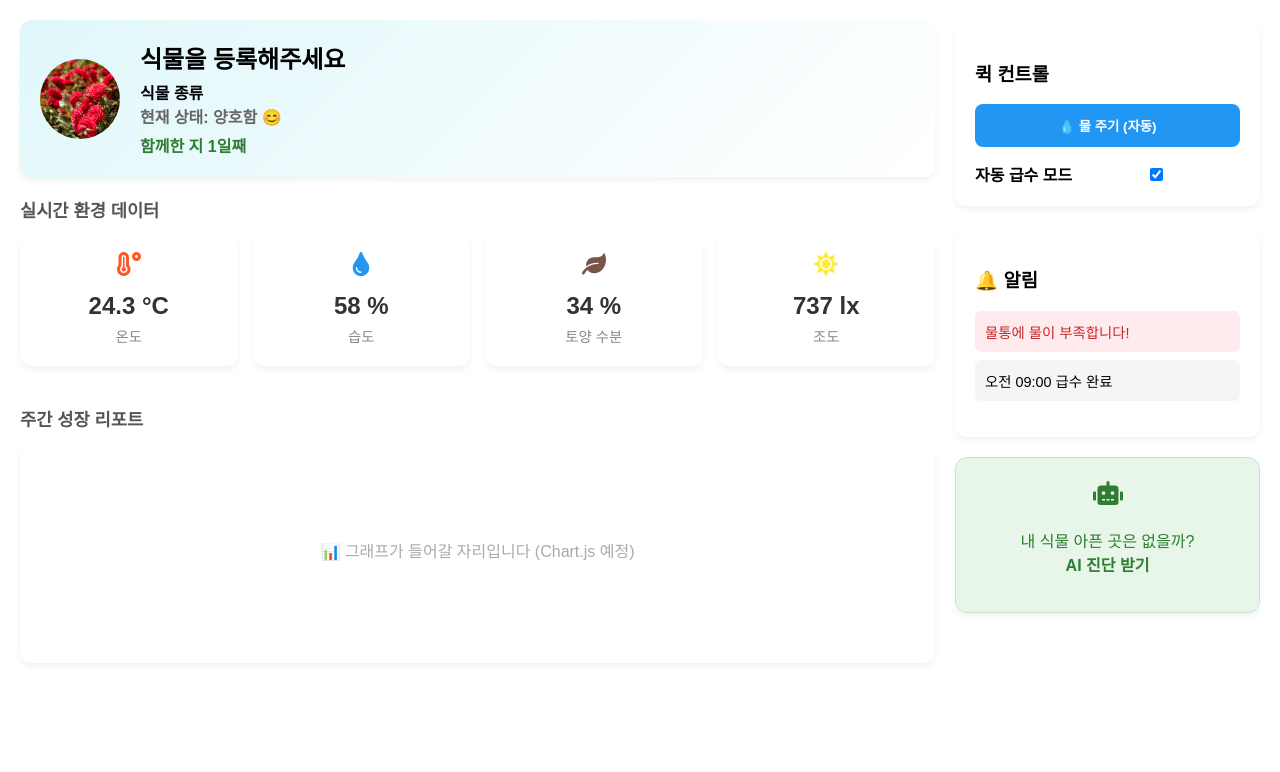
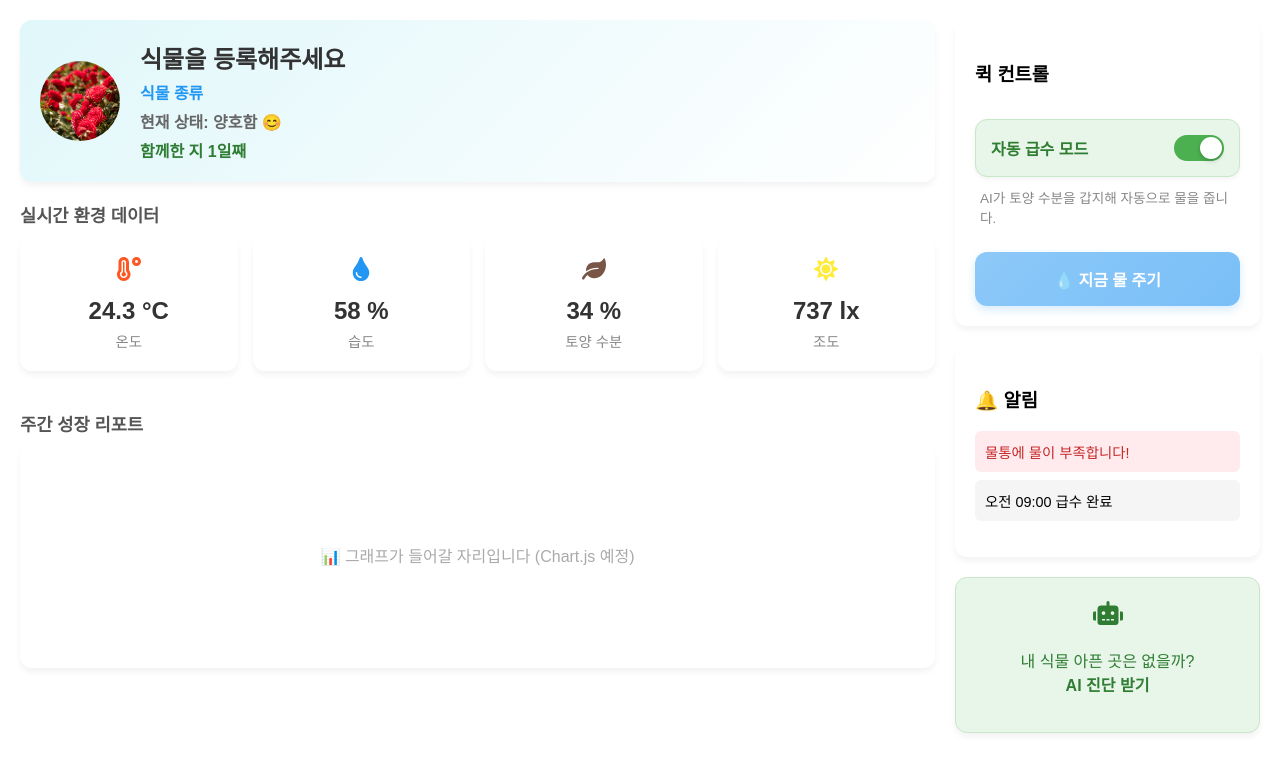
Before and after one commit to refresh-groot/refresh, a React (Vite) app in the folder frontend/: page /menu in a window 1280 px wide. Shown: the top 772 px of the page. Built offline with nearby package versions, Linux system fonts and the light colour scheme; no server answers; a web font is replaced by a local one.

Commit message:
프로필 화면 수정

```diff
--- a/frontend/src/pages/Menu/Menu.css
+++ b/frontend/src/pages/Menu/Menu.css
@@ -1,7 +1,7 @@
 .menu-dashboard {
     box-sizing: border-box;
     display: grid;
-    grid-template-columns: 3fr 1fr;
+    grid-template-columns: minmax(0, 3fr) 1fr;
     gap: 20px;
     padding: 20px;
     max-width: 1400px;
@@ -28,6 +28,7 @@
     align-items: center;
     gap: 20px;
     background: linear-gradient(135deg, #e0f7fa 0%, #ffffff 100%);
+    overflow: hidden;
 }
 
 .img-placeholder {
@@ -49,6 +50,14 @@
     border-radius: 50%;
 }
 
+.plant-info{
+    flex: 1;
+    min-width: 0;
+    display: flex;
+    flex-direction: column;
+    justify-content: center;
+}
+
 .plant-info h2 { margin: 0 0 5px 0; }
 .status-text { color: #666; font-weight:bold; margin: 0; }
 .growth-day { color: #2e7d32; font-weight: bold; margin-top: 5px; }
@@ -66,9 +75,26 @@
     align-items: center;
 }
 
+.plant-nickname{
+    font-size: 1.5rem;
+    font-weight: bold;
+    color: #333;
+    margin: 0 0 5px 0;
+    white-space: nowrap;
+    overflow: hidden;
+    text-overflow: ellipsis;
+    width: 100%;
+    display: block;
+}
+
 .plant-species{
-    margin: 0 auto;
+    font-size: 1rem;
+    color:#2196f3;
     font-weight: bold;
+    margin: 0 0 5px 0;
+    white-space: nowrap;
+    overflow: hidden;
+    text-overflow: ellipsis;
 }
 
 .icon-box { font-size: 24px; margin-bottom: 10px; }
@@ -88,24 +114,92 @@
     text-align: center;
     line-height: 150px;
 }
-.control-btn {
-    width: 100%;
-    padding: 12px;
-    background-color: #2196f3;
+
+.control-panel{
+    display: flex;
+    flex-direction: column;
+    gap: 15px;
+}
+
+.mode-toggle-box{
+    display:flex;
+    justify-content: space-between;
+    align-items: center;
+    padding: 15px;
+    border-radius: 12px;
+    cursor: pointer;
+    transition: all 0.3s ease;
+    box-shadow: 0 2px 5px rgba(0,0,0,0.05);
+}
+
+.mode-toggle-box.auto{
+    background-color: #e8f5e9;
+    border: 1px solid #c8e6c9;
+    color: #2e7d32;
+}
+
+.mode-toggle-box.manual{
+    background-color: #f5f5f5;
+    border: 1px solid #e0e0e0;
+    color: #616161;
+}
+
+.toggle-label{
+    font-weight: bold;
+    font-size: 1rem;
+}
+
+.toggle-track{
+    width: 50px;
+    height: 26px;
+    background-color: #ddd;
+    border-radius: 20px;
+    position: relative;
+    transition: background-color 0.3s ease;
+}
+
+.mode-toggle-box.auto .toggle-track{
+    background-color: #4caf50;
+}
+
+.toggle-knob{
+    width: 22px;
+    height: 22px;
+    background-color: white;
+    border-radius: 50%;
+    position: absolute;
+    top: 2px;
+    left: 2px;
+    transition: transform 0.3s cubic-bezier(0.4, 0.0, 0.2, 1);
+    box-shadow: 0 2px 4px rgba(0, 0, 0, 0.2);
+}
+
+.mode-toggle-box.auto .toggle-knob{
+    transform: translateX(24px);
+}
+
+.mode-desc{
+    font-size: 0.85rem;
+    color: #888;
+    margin: -5px 0 10px 0;
+    padding-left: 5px;
+}
+
+.water-btn{
+    background: linear-gradient(135deg, #42a5f5 0%, #2196f3 100%);
     color: white;
     border: none;
-    border-radius: 8px;
+    padding: 15px;
+    border-radius: 12px;
     font-weight: bold;
+    font-size: 1rem;
     cursor: pointer;
-    margin-bottom: 15px;
+    box-shadow: 0 4px 10px rgba(33, 150, 243, 0.3);
+    transition: transform 0.2s, box-shadow 0.2s;
 }
-.control-btn:hover { background-color: #1976d2; }
 
-.toggle-box {
-    display: flex;
-    justify-content: space-between;
-    align-items: center;
-    font-weight: bold;
+.water-btn:active{
+    transform: scale(0.98);
 }
 
 .alert-list {
--- a/frontend/src/pages/Menu/Menu.jsx
+++ b/frontend/src/pages/Menu/Menu.jsx
@@ -5,6 +5,7 @@ import { FaTemperatureHigh, FaTint, FaSun, FaLeaf, FaRobot } from 'react-icons/f
 import { SERVER_URL } from '../../app/constants';
 import { useSensorData } from '../../hooks/useSensorData';
 import defaultImg from '../../assets/img/default.png';
+import Swal from 'sweetalert2';
 
 function Menu() {
   const location = useLocation();
@@ -34,7 +35,7 @@ function Menu() {
         };
   });
 
-  // ✅ receivedPlant 들어오면 currentPlant 갱신 (name -> plant_name)
+  // receivedPlant 들어오면 currentPlant 갱신
   useEffect(() => {
     if (
       receivedPlant &&
@@ -44,7 +45,7 @@ function Menu() {
     }
   }, [receivedPlant, currentPlant.plant_name]);
 
-  // ✅ 메뉴에서 새로고침해도 보이게 저장
+  // 메뉴에서 새로고침해도 보이게 저장
   useEffect(() => {
     if (currentPlant) {
       localStorage.setItem('my-plants', JSON.stringify([currentPlant]));
@@ -60,7 +61,7 @@ function Menu() {
     return days + 1;
   };
 
-  // ✅ 이미지 src 정규화 (오타 startsWith + 서버 경로 붙이기)
+  // 이미지 src 정규화 (오타 startsWith + 서버 경로 붙이기)
   const getImageSrc = (url) => {
     if (!url) return defaultImg;
 
@@ -101,13 +102,23 @@ function Menu() {
           </div>
 
           <div className="plant-info">
-            <h2>{currentPlant.plant_name}</h2>
+            <h2 className='plant-nickname'>{currentPlant.plant_name}</h2>
             <p className="plant-species">{currentPlant.species}</p>
             <p className="status-text">
-              현재 상태: {sensorData.soil < 30 ? '목마름 💧' : '양호함 😊'}
+              현재 상태: {
+              currentPlant.status === 'archived' || currentPlant.status === 'dead'
+              ? `${currentPlant.death_reason || '원인 미상'}(으)로 사망 ☠️`
+              : (sensorData.soil < 30 ? '목마름 💧' : '양호함 😊')}
             </p>
             <div className="growth-day">
-              함께한 지 {calculateDays(currentPlant.reg_date)}일째
+              {currentPlant.status === 'archived' || currentPlant.status === 'dead' ?(
+              <span style={{color: `#888`}}>
+                {(currentPlant.updated_at || currentPlant.updatedAt || new Date().toISOString().split('T')[0])}
+                {' '}(떠난지 {calculateDays(currentPlant.updated_at || currentPlant.updatedAt || new Date())}일째)
+              </span>
+              ):(
+              <span>함께한 지 {calculateDays(currentPlant.reg_date)}일째</span>
+              )}
             </div>
           </div>
         </div>
@@ -140,19 +151,28 @@ function Menu() {
       <section className="dashboard-right">
         <div className="card control-panel">
           <h3>퀵 컨트롤</h3>
-          <button className="control-btn water-btn">
-            💧 물 주기 {isAutoMode ? '(자동)' : '(수동)'}
+          <div className={`mode-toggle-box ${isAutoMode ? 'auto' : 'manual'}`}
+          onClick={() => setIsAutoMode(!isAutoMode)}>
+            <div className="toggle-label">
+              {isAutoMode ? '자동 급수 모드' : '수동 급수 모드'}
+            </div>
+
+            <div className="toggle-track">
+              <div className="toggle-knob"></div>
+            </div>
+          </div>
+          <p className='mode-desc'>
+            {isAutoMode
+            ?'AI가 토양 수분을 갑지해 자동으로 물을 줍니다.'
+            : '직접 버튼을 눌러 물을 줘야 합니다.'}
+          </p>
+
+          <button className='control-btn water-btn'
+          disabled={isAutoMode}
+          style={{ opacity: isAutoMode ? 0.6 : 1, cursor: isAutoMode ? 'not-allowed' : 'pointer' }}
+          onClick={() => Swal.fire('성공', '급수를 완료했습니다.', 'success')}>
+            💧 지금 물 주기
           </button>
-          <div className="toggle-box">
-            <span>자동 급수 모드</span>
-            <input
-              type="checkbox"
-              id="auto-mode"
-              checked={isAutoMode}
-              onChange={() => setIsAutoMode(!isAutoMode)}
-            />
-            <label htmlFor="auto-mode" className="toggle-label"></label>
-          </div>
         </div>
 
         <div className="card alert-box">
--- a/frontend/src/pages/Profile/Profile.css
+++ b/frontend/src/pages/Profile/Profile.css
@@ -126,18 +126,27 @@
     display: flex;
     flex-direction: column;
     gap: 4px;
+    min-width: 0;
+    margin-right: 10px;
 }
 
 .info-top{
     display: flex;
     align-items: center;
-    gap: 8px;
+    gap: 4px;
+    max-width: 100%;
 }
 
 .plant-nickname{
     font-weight: bold;
-    font-size: 1.1rem;
+    font-size: 1rem;
     color: #333;
+    white-space: nowrap;
+    overflow: hidden;
+    text-overflow: ellipsis;
+    flex: 0 1 auto;
+    min-width: 0;
+    width: auto;
 }
 
 .plant-name-tag{
@@ -146,6 +155,11 @@
     background-color: #f1f1f1;
     padding: 2px 6px;
     border-radius: 4px;
+    flex-shrink: 0;
+    max-width: 120px;
+    white-space: nowrap;
+    overflow: hidden;
+    text-overflow: ellipsis;
 }
 
 .info-bottom{
@@ -164,6 +178,8 @@
     font-size: 0.8rem;
     border-radius: 4px;
     cursor: pointer;
+    flex-shrink: 0;
+    margin-left: 5px;
 }
 
 .delete-btn-box:hover{
@@ -189,13 +205,17 @@
     opacity: 0.65;
 }
 
-.plant-item.dead::after{
-    content:'사망';
+.death-badge {
     position: absolute;
-    top: 8px;
-    right: 8px;
-    font-size: 11px;
-    color: #888;
+    top: 2.5px;
+    right: 15px;
+    font-size: 10px;
+    font-weight: bold;
+    color: #e57373;
+    background-color: #ffebee;
+    padding: 3px 8px;
+    border-radius: 12px;
+    border: 1px solid #ffcdd2;
 }
 
 .edit-btn-box{
@@ -207,6 +227,8 @@
     margin-right: 10px;
     border-radius: 4px;
     cursor: pointer;
+    flex-shrink: 0;
+    margin-left: 5px;
 }
 
 .edit-btn-box:hover{
--- a/frontend/src/pages/Profile/Profile.jsx
+++ b/frontend/src/pages/Profile/Profile.jsx
@@ -117,7 +117,7 @@ console.log('현재 탭:', currentTab);
   };
 
   /* ===============================
-    🔥 식물 삭제 (DB 연동)
+    식물 삭제 (DB 연동)
   =============================== */
   const handleDelete = async (id, e) => {
     e.stopPropagation();
@@ -185,6 +185,11 @@ console.log('현재 탭:', currentTab);
         className={`plant-item solid-item ${plant.status === 'archived' ? 'dead' : ''}`}
         onClick={() => handlePlantClick(plant)}
       >
+        {plant.status === 'archived' && (
+          <div className="death-badge">
+            {plant.death_reason || '사망'}
+          </div>
+        )}
         <div className="item-img-box">
           <img
             src={`http://localhost:8080${plant.photo_url}`}
@@ -197,8 +202,8 @@ console.log('현재 탭:', currentTab);
             <span className="plant-nickname">{plant.plant_name}</span>
             <span className="plant-name-tag">
               {plant.species}
-              {plant.status === 'archived' && <span className="dead-icon"> ☠️</span>}
             </span>
+            {plant.status === 'archived' && <span className="dead-icon">☠️</span>}
           </div>
           <div className="info-bottom">
             <FaCalendarAlt /> {plant.reg_date}
```
